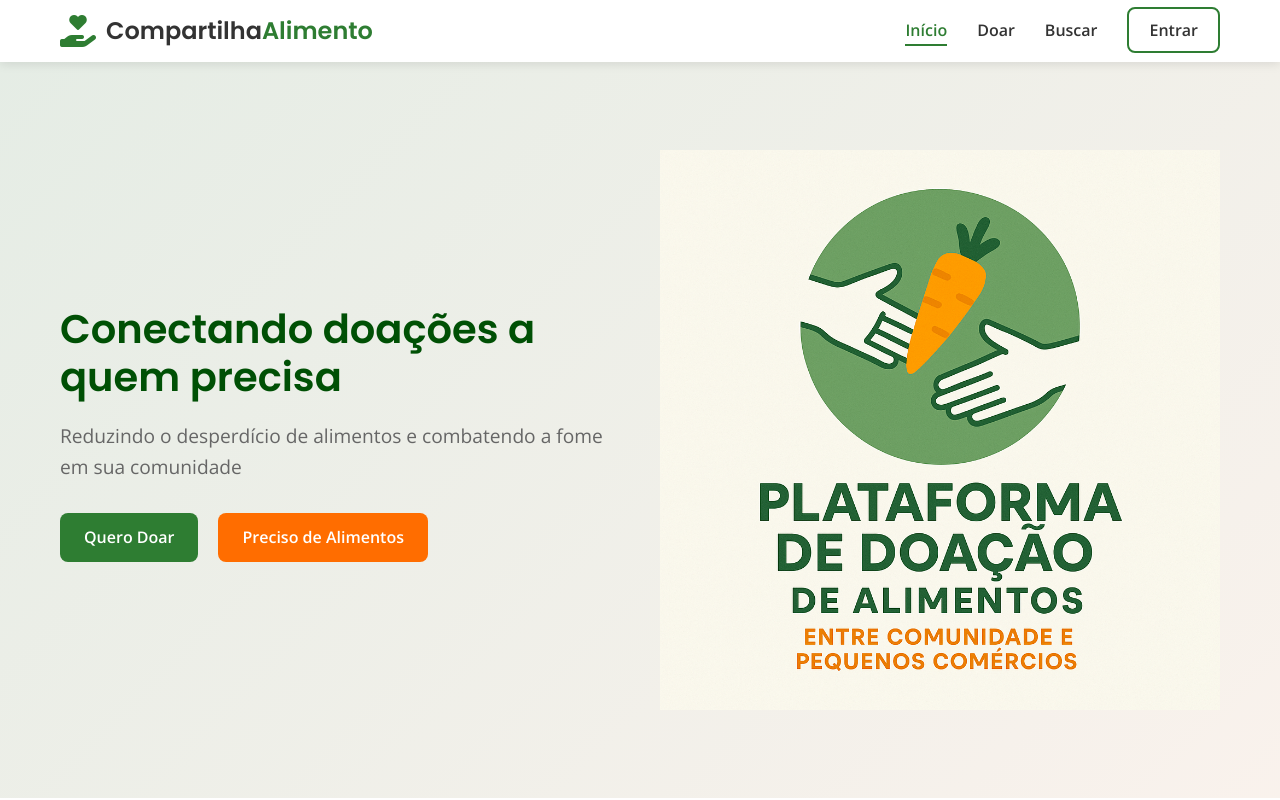
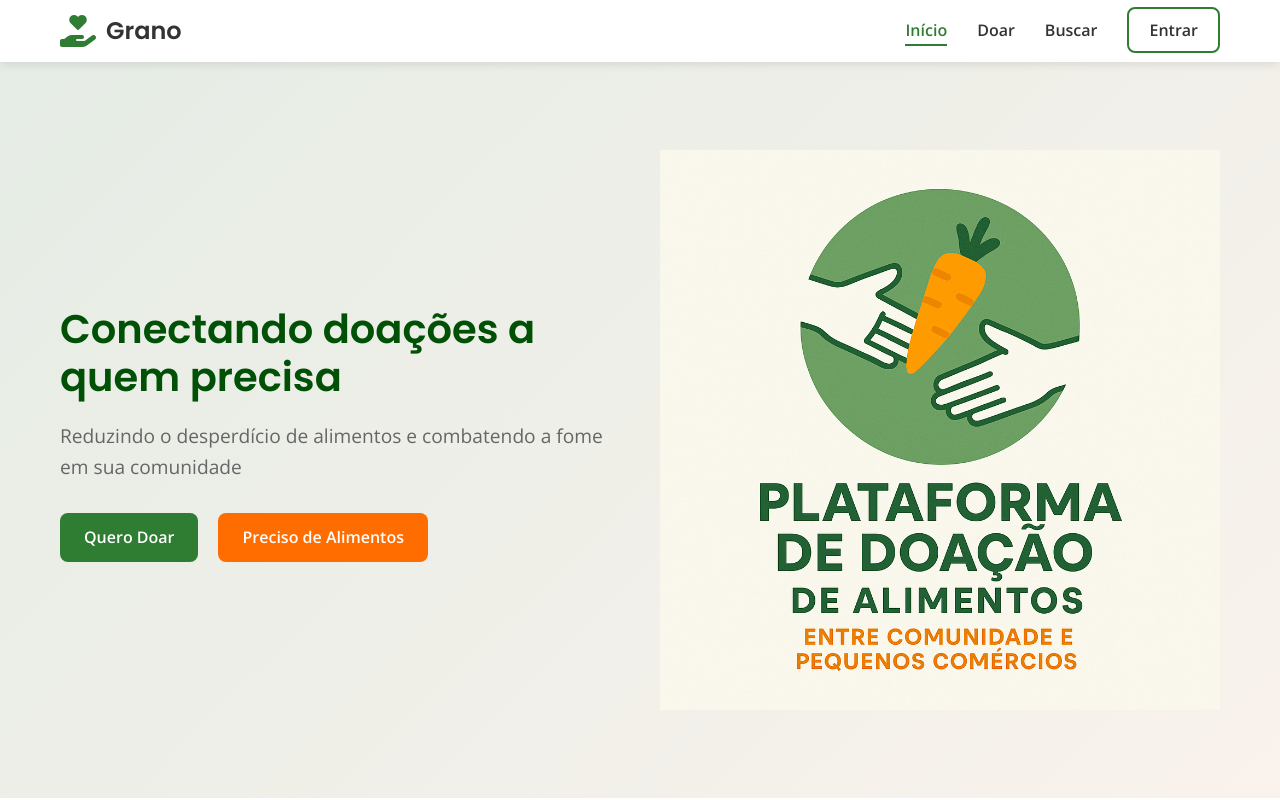
Before and after one commit to henrikeg554/ProjetoIntegrador, a plain HTML site: page index.html in a window 1280 px wide. Shown: the top 800 px of the page. Drawn offline with nearby package versions, Linux system fonts and the light colour scheme.

Commit message:
Update index.html

```diff
--- a/index.html
+++ b/index.html
@@ -13,7 +13,7 @@
         <div class="container">
             <div class="logo">
                 <i class="fas fa-hand-holding-heart logo-icon"></i>
-                <h1>Compartilha<span>Alimento</span></h1>
+                <h1>Grano</h1>
             </div>
             <nav class="nav">
                 <ul>
```
